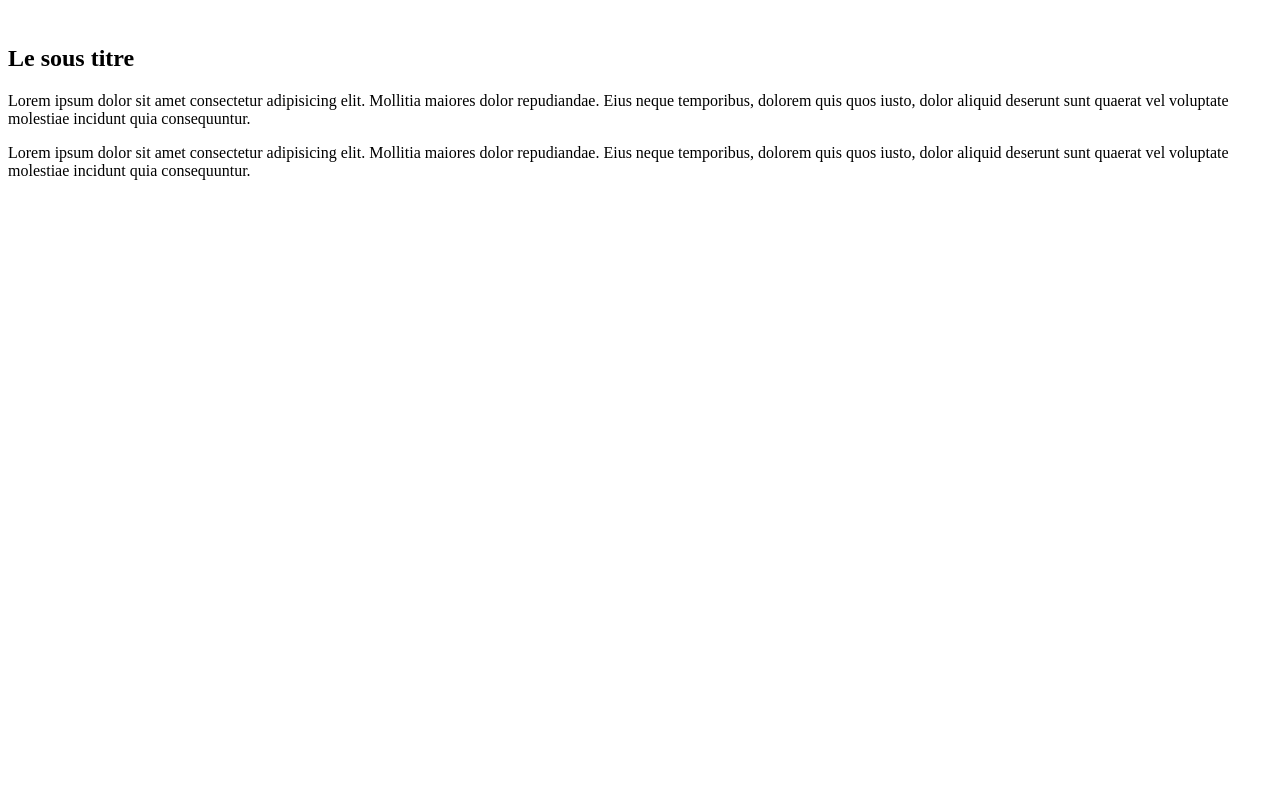
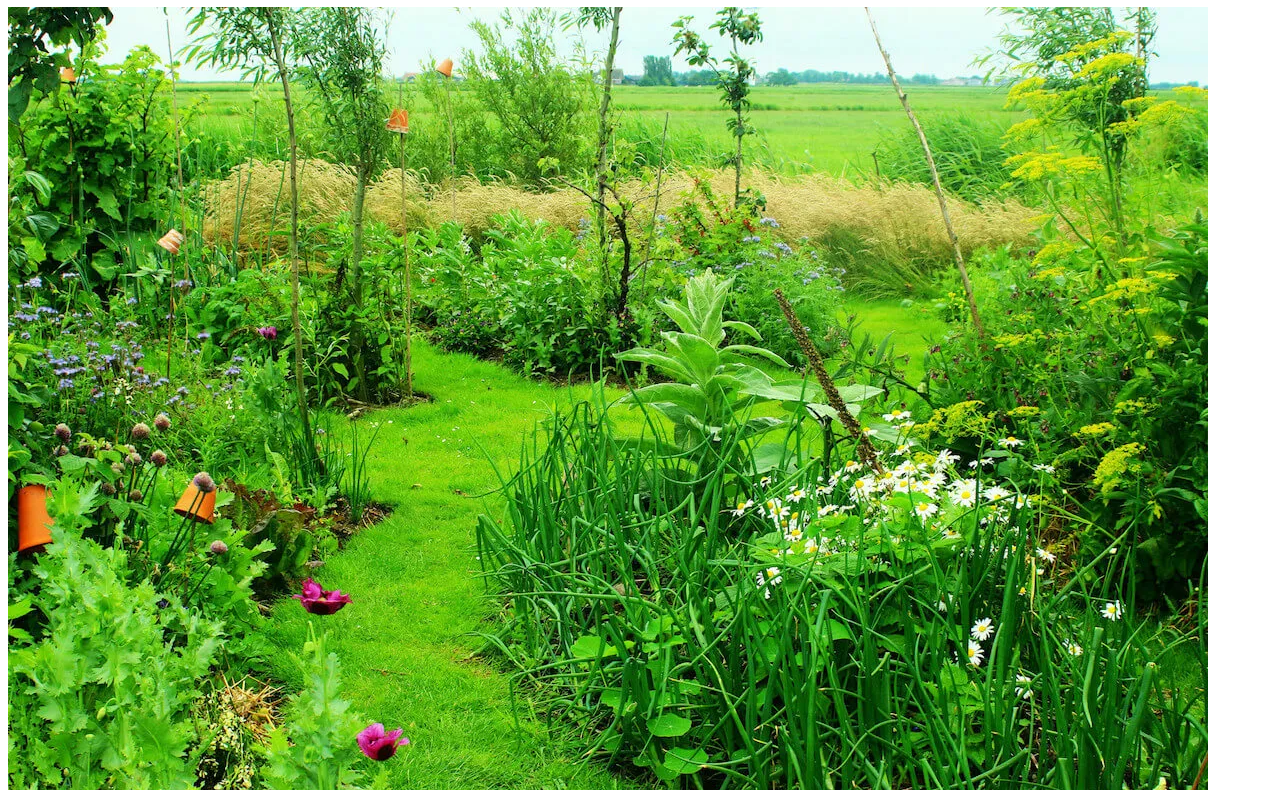
Before and after one commit to JonathanStMarc/Le-site-de-DJAMdjam, a plain HTML site: page index.html in a window 1280 px wide. Shown: the part 73-863 px from the top of the page. Before the commit the page ends 800 px from the top, so only its background shows below. Drawn offline with Linux system fonts and the light colour scheme.

Commit message:
ajout de photos

```diff
--- a/index.html
+++ b/index.html
@@ -9,7 +9,7 @@
     </head>
     <body>
         <h1 class="monTitre">Ceci est mon tout premier site</h1>
-        <img src="" alt="" />
+        <img src="/images/Permaculture.webp" alt="Image de jardin luxuriant" />
         <h2>Le sous titre</h2>
         <p>
             Lorem ipsum dolor sit amet consectetur adipisicing elit. Mollitia
```
Also changed, not shown: images/Permaculture.webp (added).
